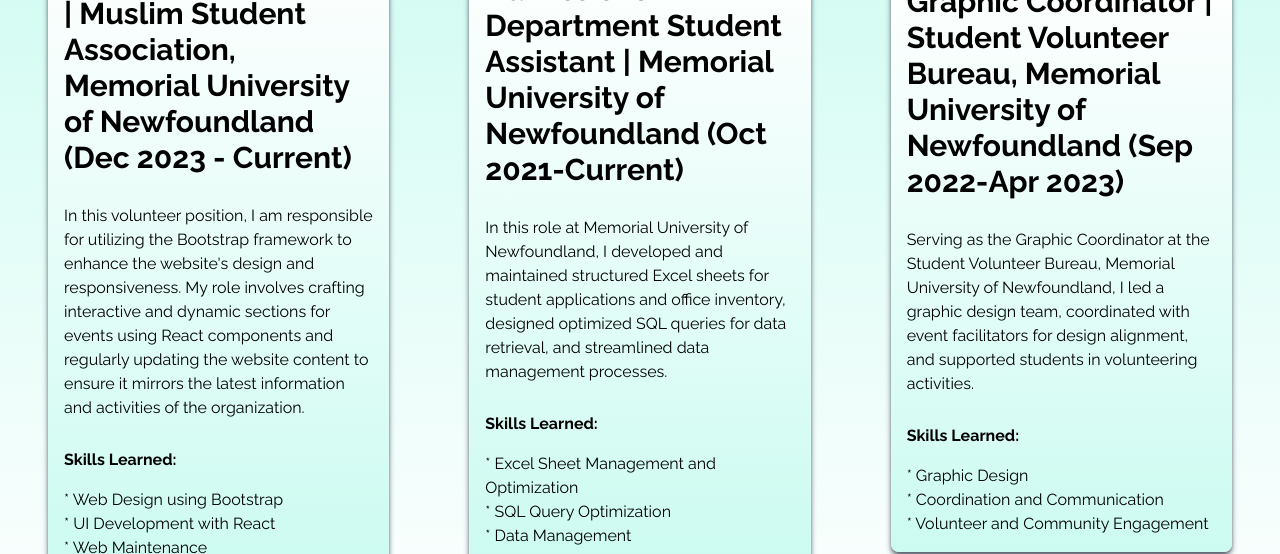
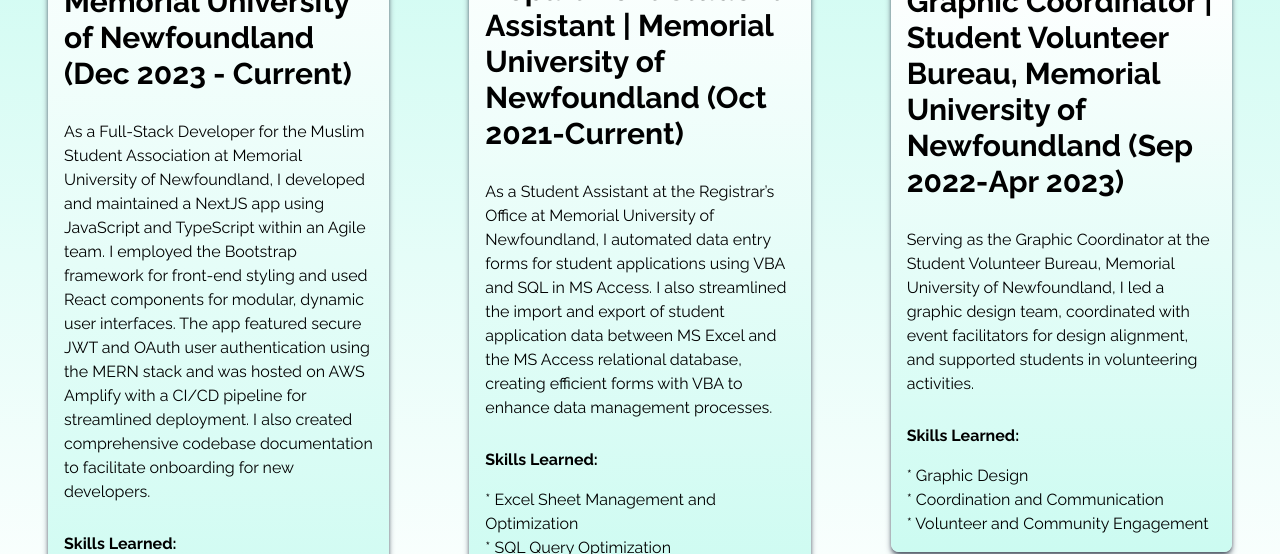
Before and after one commit to Irfanul383/portfolio_website, a React (Create React App) app: page / in a window 1280 px wide. Shown: the part 1820-2374 px from the top of the page. Built offline with nearby package versions, Linux system fonts and the light colour scheme.

Commit message:
updated experience info

```diff
--- a/src/components/Experience.jsx
+++ b/src/components/Experience.jsx
@@ -15,12 +15,15 @@ const Experience = () => {
           </h2>
           <div className="m-4 text-grey-700 py-3">
             <p>
-              In this volunteer position, I am responsible for utilizing the
-              Bootstrap framework to enhance the website's design and
-              responsiveness. My role involves crafting interactive and dynamic
-              sections for events using React components and regularly updating
-              the website content to ensure it mirrors the latest information
-              and activities of the organization.
+              As a Full-Stack Developer for the Muslim Student Association at
+              Memorial University of Newfoundland, I developed and maintained a
+              NextJS app using JavaScript and TypeScript within an Agile team. I
+              employed the Bootstrap framework for front-end styling and used
+              React components for modular, dynamic user interfaces. The app
+              featured secure JWT and OAuth user authentication using the MERN
+              stack and was hosted on AWS Amplify with a CI/CD pipeline for
+              streamlined deployment. I also created comprehensive codebase
+              documentation to facilitate onboarding for new developers.
             </p>
           </div>
           <div className="skills-learned">
@@ -40,10 +43,12 @@ const Experience = () => {
           </h2>
           <div className="m-4 text-grey-700 py-3">
             <p>
-              In this role at Memorial University of Newfoundland, I developed
-              and maintained structured Excel sheets for student applications
-              and office inventory, designed optimized SQL queries for data
-              retrieval, and streamlined data management processes.
+              As a Student Assistant at the Registrar’s Office at Memorial
+              University of Newfoundland, I automated data entry forms for
+              student applications using VBA and SQL in MS Access. I also
+              streamlined the import and export of student application data
+              between MS Excel and the MS Access relational database, creating
+              efficient forms with VBA to enhance data management processes.
             </p>
           </div>
           <div className="skills-learned">
```
